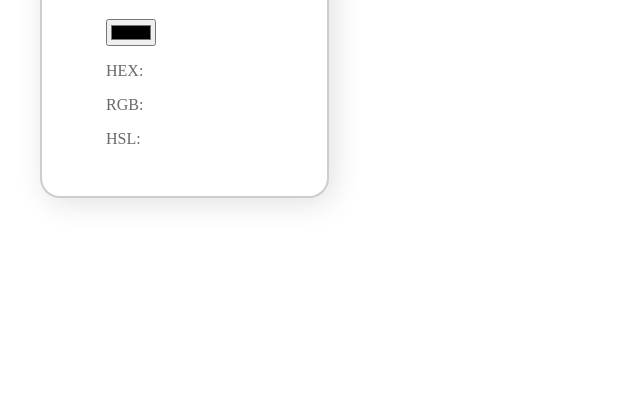
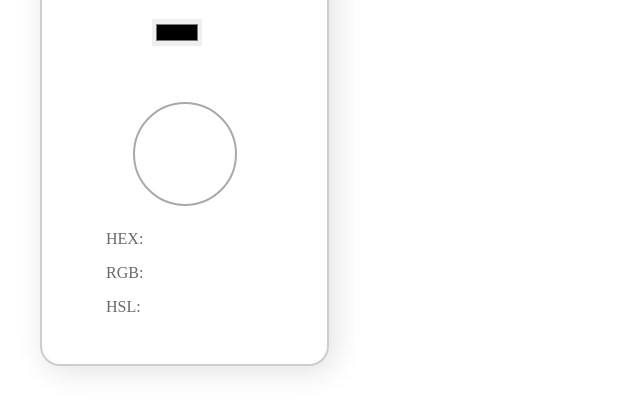
Before and after one commit to andr45f9/color_selector, a plain HTML site: page index.html in a window 1280 px wide. Shown: the part 135-548 px from the top of the page, without its empty margins (0-640 px from the left). Drawn offline with Linux system fonts and the light colour scheme.

Commit message:
color circle added, to show the picked color in

```diff
--- a/index.html
+++ b/index.html
@@ -12,7 +12,7 @@
       <h1>Select color</h1>
       <input type="color" id="colorpicker" />
 
-      <div class="colorbox"></div>
+      <div class="color_circle"></div>
       <p class="hex">HEX: <span class="hex-value"></span></p>
       <p class="rgb">RGB: <span class="rgb-value"></span></p>
       <p class="hsl">HSL: <span class="hsl-value"></span></p>
--- a/style.css
+++ b/style.css
@@ -16,3 +16,18 @@ p {
 .hex-value {
   color: black;
 }
+
+.color_circle {
+  width: 100px;
+  height: 100px;
+  border-radius: 100px;
+  background-color: white;
+  margin: 24px auto;
+  border: 2px solid darkgray;
+}
+
+#colorpicker {
+  border: none;
+  margin-left: 2.9rem;
+  margin-bottom: 2rem;
+}
```
